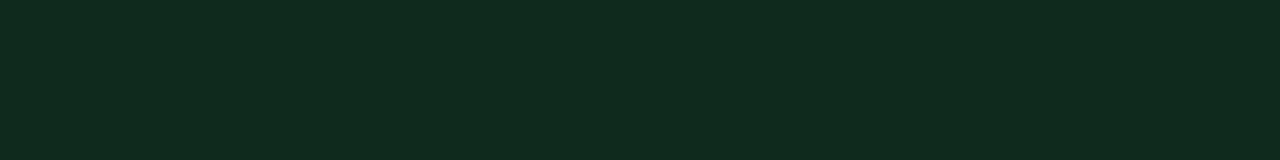
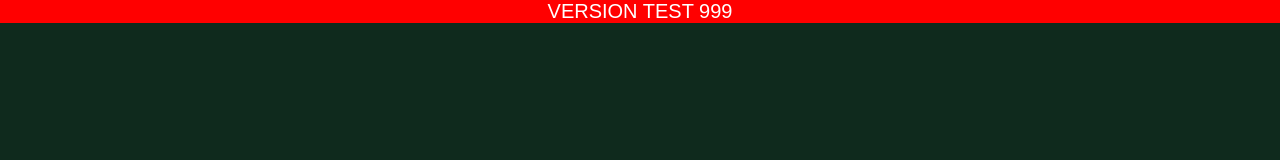
Before and after one commit to eveeveevee/english-flip-game, a plain HTML site: page index.html in a window 1280 px wide. Drawn offline with Linux system fonts and the light colour scheme.

Commit message:
Update index.html

```diff
--- a/index.html
+++ b/index.html
@@ -4,6 +4,19 @@
 <meta charset="utf-8">
 <meta name="viewport" content="width=device-width, initial-scale=1">
 <title>English Flip Game</title>
+<div style="
+  position:fixed;
+  top:0;
+  left:0;
+  right:0;
+  background:red;
+  color:white;
+  z-index:9999;
+  text-align:center;
+  font-size:20px;
+">
+  VERSION TEST 999
+</div>
 
 <style>
 *{box-sizing:border-box}
```
